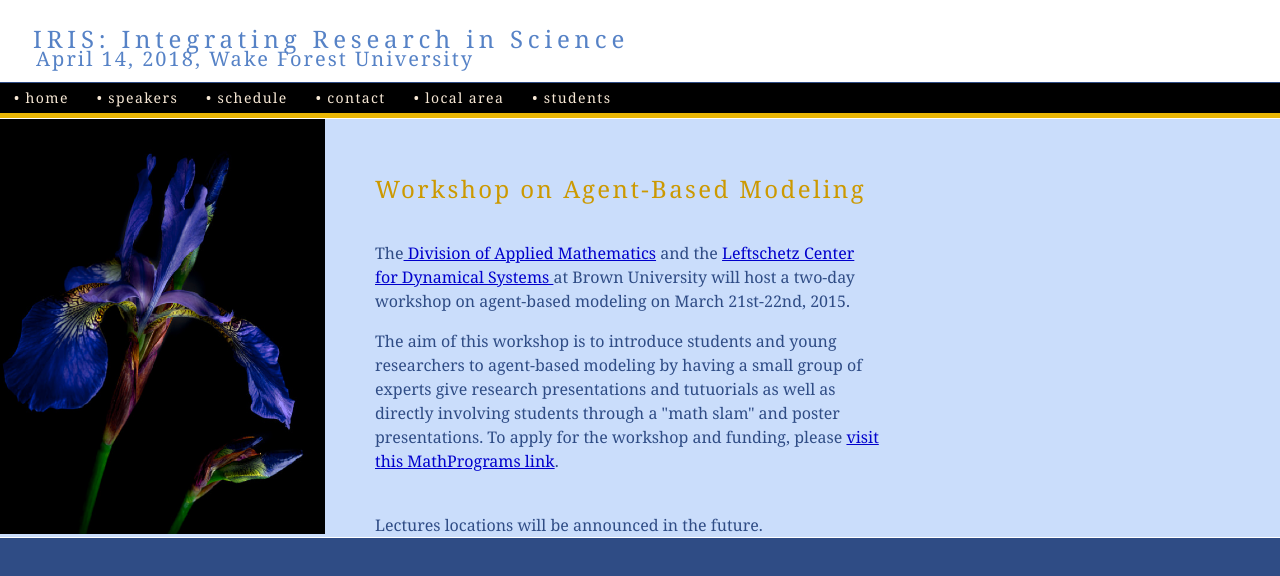
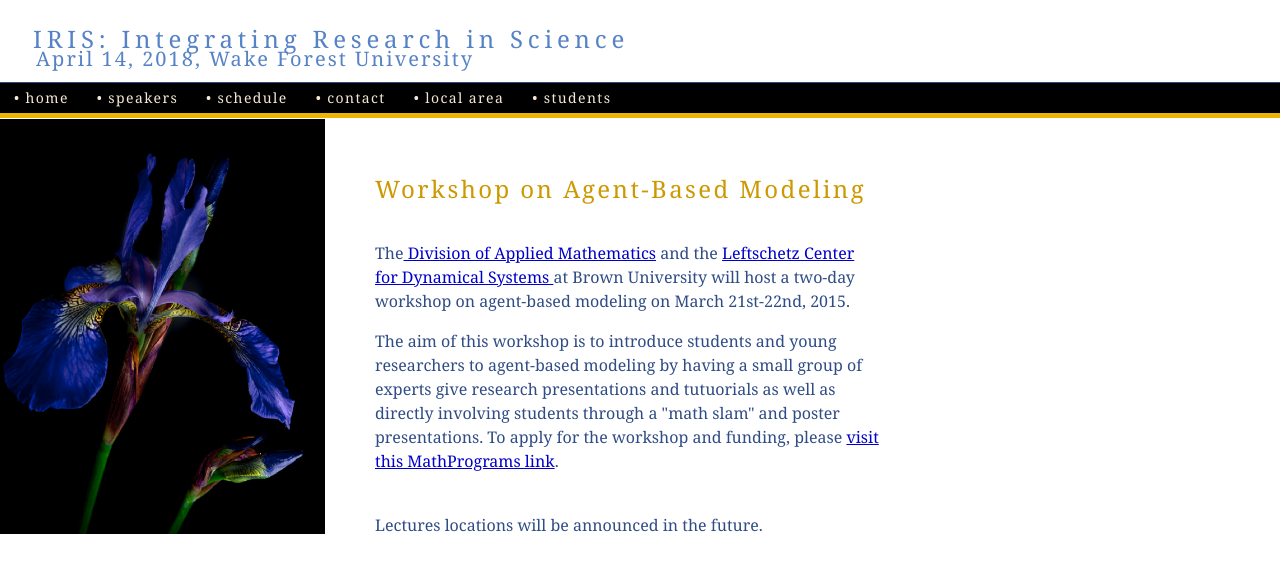
Before and after one commit to smitii/wfuiris, a plain HTML site: page index.html in a window 1280 px wide. Drawn offline with Linux system fonts and the light colour scheme.

Commit message:
Update index.html

```diff
--- a/index.html
+++ b/index.html
@@ -11,7 +11,7 @@ a:link {
 }
 -->
 </style></head>
-<body bgcolor="#2f4c85">
+<body bgcolor="#ffffff">
 <table width="100%" border="0" cellspacing="0" cellpadding="0">
   <tr bgcolor="#ffffff">
 	<td colspan="4" class="logo" nowrap height="20"><br>
@@ -52,8 +52,8 @@ a:link {
 	<td colspan="5"><img src="images/mm_spacer.gif" alt="" width="1" height="1" border="0"></td>
   </tr>
 
-	<tr bgcolor="#CADDFB">
-	<td valign="top" bgcolor="#CADDFB"><img src="images/iris.png" width="325" height="415" /></td>
+	<tr bgcolor="#ffffff">
+	<td valign="top" bgcolor="#ffffff"><img src="images/iris.png" width="325" height="415" /></td>
 	<td width="3%" valign="top"><img src="images/mm_spacer.gif" alt="" width="50" height="1" border="0"></td>
 	<td width="27%" valign="top"><br>
 	<br>
```
